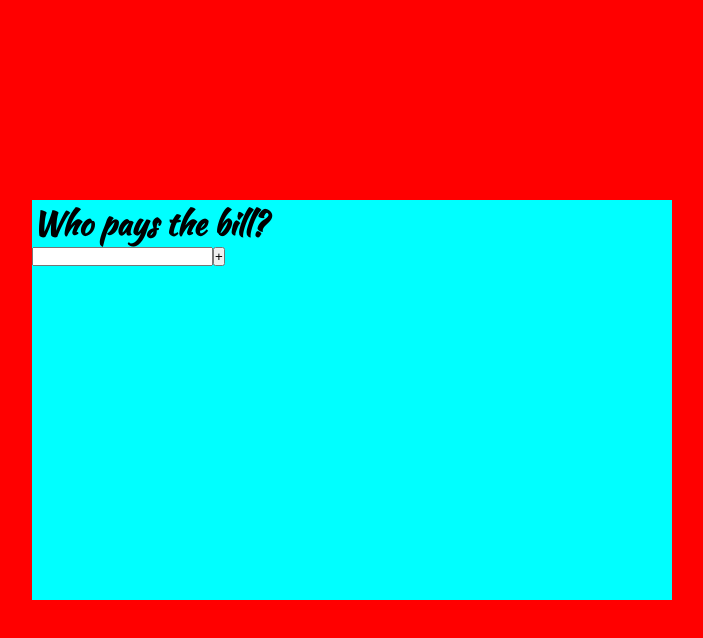
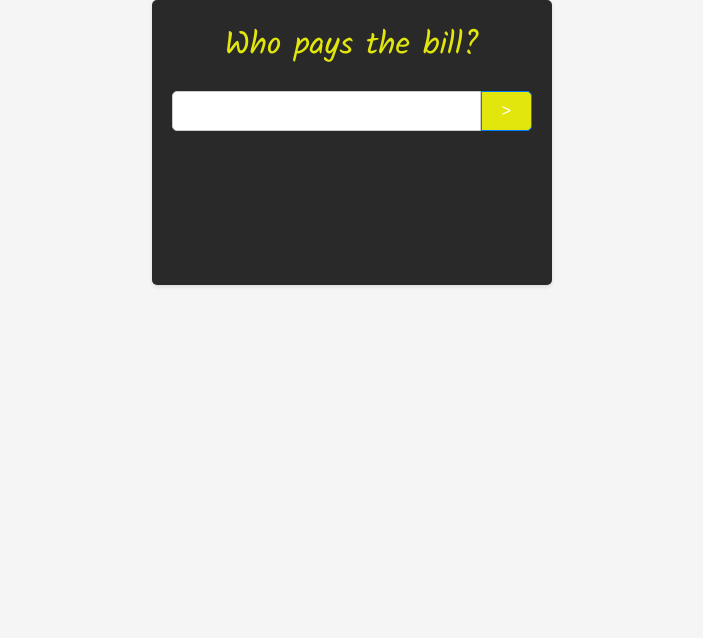
Before and after one commit to Roneeey/who-pays-bill, a plain HTML site: page index.html in a window 1280 px wide. Shown: the whole page, without its empty margins (288-991 px from the left). Drawn offline with nearby package versions, Linux system fonts and the light colour scheme.

Commit message:
New CSS styling

```diff
--- a/index.html
+++ b/index.html
@@ -3,7 +3,7 @@
   <head>
     <meta charset="UTF-8" />
     <meta name="viewport" content="width=device-width, initial-scale=1.0" />
-    <link rel="stylesheet" href="styles.css" />
+    <link rel="stylesheet" href="styles2.css" />
     <script src="https://unpkg.com/vue@3/dist/vue.global.js"></script>
     <link rel="icon" href="data:," />
     <title>Who Pays The Bill</title>
@@ -15,9 +15,9 @@
         <div class="logo">
           <h1>Who pays the bill?</h1>
         </div>
-        <div class="container">
-          <input type="text" v-model.trim="inputName" />
-          <button class="add-names-button" @click="addInputNames">+</button>
+        <div class="input-container">
+          <input id="name-field" type="text" v-model.trim="inputName" />
+          <button class="add-names-button" @click="addInputNames">></button>
         </div>
         <div class="error-message" v-if="errorState">{{ errorMessage }}</div>
         <div
--- a/styles.css
+++ b/styles.css
@@ -1,4 +1,6 @@
 @import url("https://fonts.googleapis.com/css2?family=Kaushan+Script&display=swap");
+
+@import url("https://fonts.googleapis.com/css2?family=Roboto&display=swap");
 
 * {
   margin: 0;
@@ -7,19 +9,50 @@
 }
 
 #app {
+  background-color: blueviolet;
   height: 100vh;
   display: flex;
   justify-content: center;
   align-items: center;
-  background-color: red;
 }
 
 .container {
   background-color: aqua;
-  min-height: 50%;
-  width: 50%;
+  min-height: 350px;
+  min-width: 400px;
+  display: flex;
+  flex-direction: column;
+  align-items: center;
+}
+
+.input-container {
+  height: 30px;
+}
+
+.logo {
+  margin-bottom: 5%;
+}
+
+.add-names-button {
+  padding: 0 15px 0px 15px;
+  height: 100%;
+}
+
+#name-field {
+  height: 100%;
+  padding: 0 0 0 5px;
+  background-color: #fff;
+  border-style: none;
+}
+
+#name-field:focus {
+  outline: none;
 }
 
 h1 {
   font-family: "Kaushan Script", cursive;
 }
+
+body {
+  font-family: "Roboto", sans-serif;
+}
--- /dev/null
+++ b/styles2.css
@@ -0,0 +1,111 @@
+@import url("https://fonts.googleapis.com/css2?family=Kalam:wght@400;700&display=swap");
+
+:root {
+  --primary-color: #e2e60c;
+  --secondary-color: #ff6600;
+  --Tertiary-color: #48a12d;
+}
+
+* {
+  margin: 0;
+  padding: 0;
+  box-sizing: border-box;
+}
+
+body {
+  font-family: Arial, sans-serif;
+  background-color: #f5f5f5;
+}
+
+.container {
+  max-width: 400px;
+  min-height: 285px;
+  margin: 0 auto;
+  padding: 20px;
+  background-color: #292929;
+  border-radius: 5px;
+  box-shadow: 0 2px 4px rgba(0, 0, 0, 0.1);
+}
+
+.logo {
+  text-align: center;
+  /* margin-bottom: 20px; */
+}
+
+.logo h1 {
+  font-family: "Kalam", cursive;
+  font-weight: 400;
+  font-size: 24x;
+  color: var(--primary-color);
+}
+
+.input-container {
+  display: flex;
+  align-items: center;
+}
+
+#name-field {
+  flex: 1;
+  padding: 10px;
+  border: 1px solid #ccc;
+  border-radius: 5px 0px 0px 5px;
+  font-size: 16px;
+}
+
+#name-field:focus {
+  outline: none;
+}
+
+.add-names-button {
+  background-color: var(--primary-color);
+  color: #fff;
+  border: 1px solid #007bff;
+  border-radius: 0px 5px 5px 0px;
+  padding: 10px 20px;
+  font-size: 16px;
+  cursor: pointer;
+  transition: background-color 0.3s ease;
+}
+
+.add-names-button:hover {
+  background-color: var(--secondary-color);
+}
+
+.error-message {
+  color: #ff0000;
+  margin-top: -10px;
+  margin-bottom: 15px;
+  text-align: center;
+}
+
+.list-input-names {
+  display: inline-block;
+  margin-right: 10px; /* Adjust the margin to control spacing between names */
+  padding: 5px 10px;
+  background-color: #eee;
+  border: 1px solid #ccc;
+  border-radius: 5px;
+  cursor: pointer;
+  font-size: 16px;
+}
+
+.list-input-names:hover {
+  background-color: #ddd;
+}
+
+button {
+  display: block;
+  margin: 20px auto;
+  padding: 10px 20px;
+  background-color: var(--secondary-color);
+  color: #fff;
+  border: none;
+  border-radius: 5px;
+  font-size: 18px;
+  cursor: pointer;
+  transition: background-color 0.3s ease;
+}
+
+button:hover {
+  background-color: var(--primary-color);
+}
```
